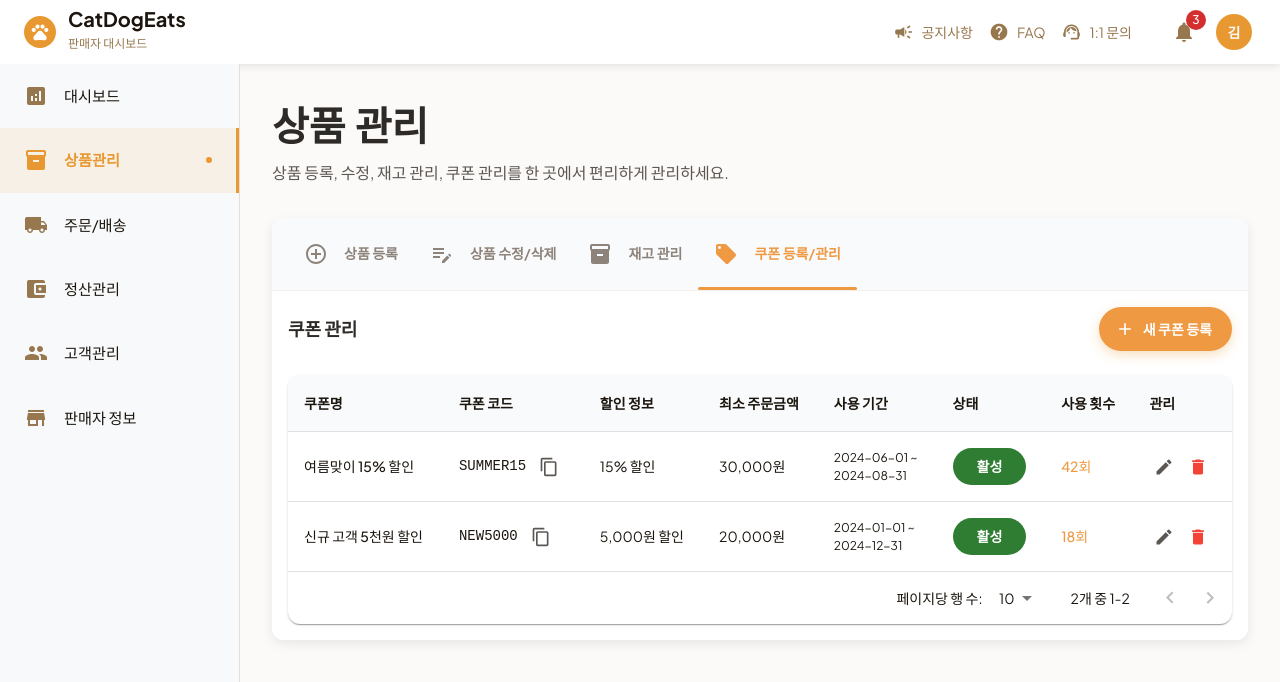
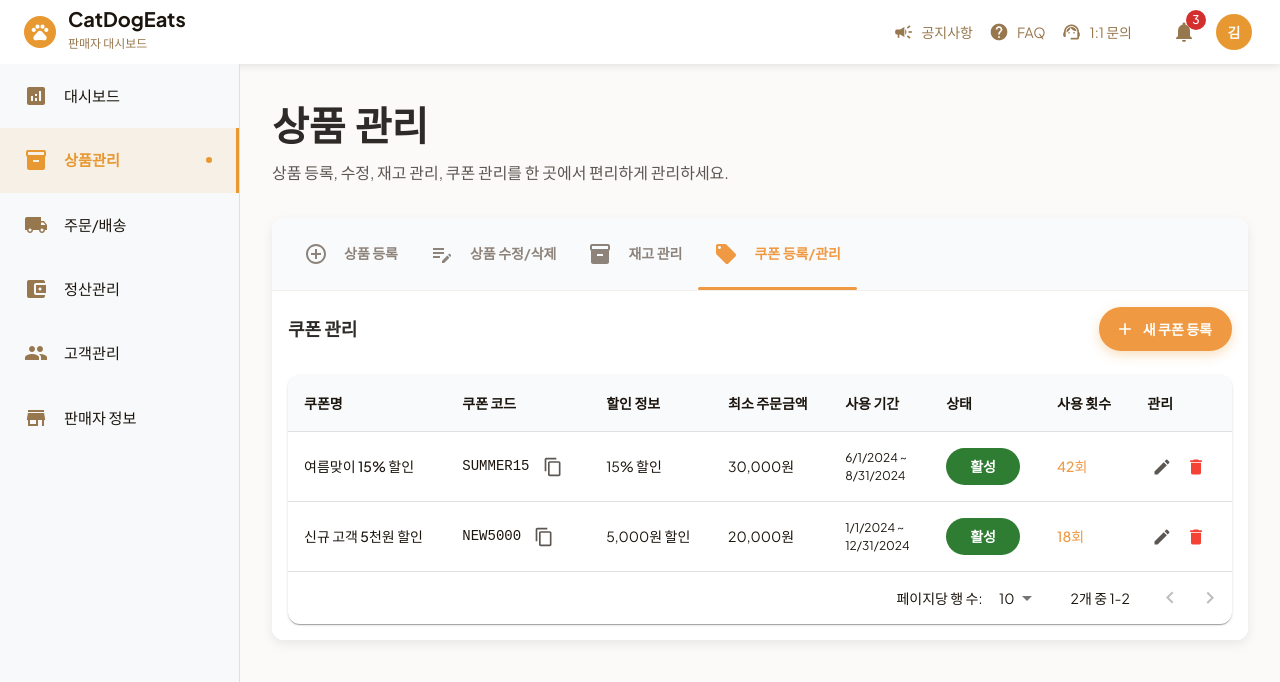
Before and after one commit to prgrms-aibe-devcourse/AIBE1-final-Team05-Frontend-prototype, a React (Vite) app: page /seller/products in a window 1280 px wide. Both pictures are taken after a click on the tab "쿠폰 등록/관리". Shown: the top 682 px of the page. Built offline with nearby package versions, Linux system fonts and the light colour scheme.

Commit message:
modify: 달력 날짜 선택시 DatePicker 라이브러리 사용

```diff
--- a/package.json
+++ b/package.json
@@ -17,7 +17,9 @@
     "@fontsource/roboto": "^5.1.0",
     "@mui/icons-material": "^7.1.1",
     "@mui/material": "^7.1.1",
+    "@mui/x-date-pickers": "^8.5.2",
     "axios": "^1.9.0",
+    "date-fns": "^4.1.0",
     "react": "^19.1.0",
     "react-dom": "^19.1.0",
     "react-router-dom": "^7.6.2",
--- a/src/components/ProductManagement/components/CouponManagement.tsx
+++ b/src/components/ProductManagement/components/CouponManagement.tsx
@@ -36,6 +36,10 @@ import {
   Delete as DeleteIcon,
   ContentCopy as CopyIcon,
 } from "@mui/icons-material";
+import { DatePicker } from "@mui/x-date-pickers/DatePicker";
+import { LocalizationProvider } from "@mui/x-date-pickers/LocalizationProvider";
+import { AdapterDateFns } from "@mui/x-date-pickers/AdapterDateFns";
+import { ko } from "date-fns/locale";
 
 interface Coupon {
   id: string;
@@ -44,11 +48,11 @@ interface Coupon {
   discountType: "percentage" | "fixed";
   discountValue: number;
   minOrderAmount: number;
-  startDate: string;
-  endDate: string;
+  startDate: Date;
+  endDate: Date;
   isActive: boolean;
   usageCount: number;
-  createdAt: string;
+  createdAt: Date;
 }
 
 interface CouponFormData {
@@ -57,8 +61,8 @@ interface CouponFormData {
   discountType: "percentage" | "fixed";
   discountValue: number;
   minOrderAmount: number;
-  startDate: string;
-  endDate: string;
+  startDate: Date | null;
+  endDate: Date | null;
   isActive: boolean;
 }
 
@@ -72,11 +76,11 @@ const CouponManagement: React.FC = () => {
       discountType: "percentage",
       discountValue: 15,
       minOrderAmount: 30000,
-      startDate: "2024-06-01",
-      endDate: "2024-08-31",
+      startDate: new Date("2024-06-01"),
+      endDate: new Date("2024-08-31"),
       isActive: true,
       usageCount: 42,
-      createdAt: "2024-05-15",
+      createdAt: new Date("2024-05-15"),
     },
     {
       id: "2",
@@ -85,11 +89,11 @@ const CouponManagement: React.FC = () => {
       discountType: "fixed",
       discountValue: 5000,
       minOrderAmount: 20000,
-      startDate: "2024-01-01",
-      endDate: "2024-12-31",
+      startDate: new Date("2024-01-01"),
+      endDate: new Date("2024-12-31"),
       isActive: true,
       usageCount: 18,
-      createdAt: "2024-01-01",
+      createdAt: new Date("2024-01-01"),
     },
   ]);
 
@@ -99,8 +103,8 @@ const CouponManagement: React.FC = () => {
     discountType: "percentage",
     discountValue: 0,
     minOrderAmount: 0,
-    startDate: "",
-    endDate: "",
+    startDate: null,
+    endDate: null,
     isActive: true,
   });
 
@@ -154,6 +158,8 @@ const CouponManagement: React.FC = () => {
             ? {
                 ...coupon,
                 ...formData,
+                startDate: formData.startDate!,
+                endDate: formData.endDate!,
               }
             : coupon
         )
@@ -164,8 +170,10 @@ const CouponManagement: React.FC = () => {
       const newCoupon: Coupon = {
         id: Date.now().toString(),
         ...formData,
+        startDate: formData.startDate!,
+        endDate: formData.endDate!,
         usageCount: 0,
-        createdAt: new Date().toISOString().split("T")[0],
+        createdAt: new Date(),
       };
       setCoupons((prev) => [...prev, newCoupon]);
       setAlertMessage("쿠폰이 등록되었습니다.");
@@ -186,8 +194,8 @@ const CouponManagement: React.FC = () => {
       discountType: "percentage",
       discountValue: 0,
       minOrderAmount: 0,
-      startDate: "",
-      endDate: "",
+      startDate: null,
+      endDate: null,
       isActive: true,
     });
   };
@@ -237,6 +245,7 @@ const CouponManagement: React.FC = () => {
   };
 
   return (
+    <LocalizationProvider dateAdapter={AdapterDateFns} adapterLocale={ko}>
       <Box sx={{ p: 2 }}>
         {/* 헤더 */}
         <Box
@@ -271,28 +280,44 @@ const CouponManagement: React.FC = () => {
             <Table>
               <TableHead>
                 <TableRow>
-                <TableCell sx={{ backgroundColor: "#f9fafb", fontWeight: 600 }}>
+                  <TableCell
+                    sx={{ backgroundColor: "#f9fafb", fontWeight: 600 }}
+                  >
                     쿠폰명
                   </TableCell>
-                <TableCell sx={{ backgroundColor: "#f9fafb", fontWeight: 600 }}>
+                  <TableCell
+                    sx={{ backgroundColor: "#f9fafb", fontWeight: 600 }}
+                  >
                     쿠폰 코드
                   </TableCell>
-                <TableCell sx={{ backgroundColor: "#f9fafb", fontWeight: 600 }}>
+                  <TableCell
+                    sx={{ backgroundColor: "#f9fafb", fontWeight: 600 }}
+                  >
                     할인 정보
                   </TableCell>
-                <TableCell sx={{ backgroundColor: "#f9fafb", fontWeight: 600 }}>
+                  <TableCell
+                    sx={{ backgroundColor: "#f9fafb", fontWeight: 600 }}
+                  >
                     최소 주문금액
                   </TableCell>
-                <TableCell sx={{ backgroundColor: "#f9fafb", fontWeight: 600 }}>
+                  <TableCell
+                    sx={{ backgroundColor: "#f9fafb", fontWeight: 600 }}
+                  >
                     사용 기간
                   </TableCell>
-                <TableCell sx={{ backgroundColor: "#f9fafb", fontWeight: 600 }}>
+                  <TableCell
+                    sx={{ backgroundColor: "#f9fafb", fontWeight: 600 }}
+                  >
                     상태
                   </TableCell>
-                <TableCell sx={{ backgroundColor: "#f9fafb", fontWeight: 600 }}>
+                  <TableCell
+                    sx={{ backgroundColor: "#f9fafb", fontWeight: 600 }}
+                  >
                     사용 횟수
                   </TableCell>
-                <TableCell sx={{ backgroundColor: "#f9fafb", fontWeight: 600 }}>
+                  <TableCell
+                    sx={{ backgroundColor: "#f9fafb", fontWeight: 600 }}
+                  >
                     관리
                   </TableCell>
                 </TableRow>
@@ -339,9 +364,12 @@ const CouponManagement: React.FC = () => {
                         </Typography>
                       </TableCell>
                       <TableCell>
-                      <Typography variant="body2" sx={{ fontSize: "0.75rem" }}>
-                        {coupon.startDate} ~<br />
-                        {coupon.endDate}
+                        <Typography
+                          variant="body2"
+                          sx={{ fontSize: "0.75rem" }}
+                        >
+                          {coupon.startDate.toLocaleDateString()} ~<br />
+                          {coupon.endDate.toLocaleDateString()}
                         </Typography>
                       </TableCell>
                       <TableCell>
@@ -495,25 +523,37 @@ const CouponManagement: React.FC = () => {
                 />
               </Grid>
 
-            {/* 사용 기간 */}
+              {/* 사용 기간 - DatePicker 사용 */}
               <Grid size={{ xs: 6 }}>
-              <TextField
-                fullWidth
+                <DatePicker
                   label="시작일"
-                type="date"
                   value={formData.startDate}
-                onChange={(e) => handleFormChange("startDate", e.target.value)}
-                InputLabelProps={{ shrink: true }}
+                  onChange={(date: Date | null) =>
+                    handleFormChange("startDate", date)
+                  }
+                  slotProps={{
+                    textField: {
+                      fullWidth: true,
+                      error: false,
+                      helperText: "",
+                    },
+                  }}
                 />
               </Grid>
               <Grid size={{ xs: 6 }}>
-              <TextField
-                fullWidth
+                <DatePicker
                   label="종료일"
-                type="date"
                   value={formData.endDate}
-                onChange={(e) => handleFormChange("endDate", e.target.value)}
-                InputLabelProps={{ shrink: true }}
+                  onChange={(date: Date | null) =>
+                    handleFormChange("endDate", date)
+                  }
+                  slotProps={{
+                    textField: {
+                      fullWidth: true,
+                      error: false,
+                      helperText: "",
+                    },
+                  }}
                 />
               </Grid>
 
@@ -563,6 +603,7 @@ const CouponManagement: React.FC = () => {
           </Alert>
         </Snackbar>
       </Box>
+    </LocalizationProvider>
   );
 };
 
```
Also changed, not shown: 1 other file (tests, documents, lock files or other folders). Lines whose indentation alone changed are shown as unchanged.
